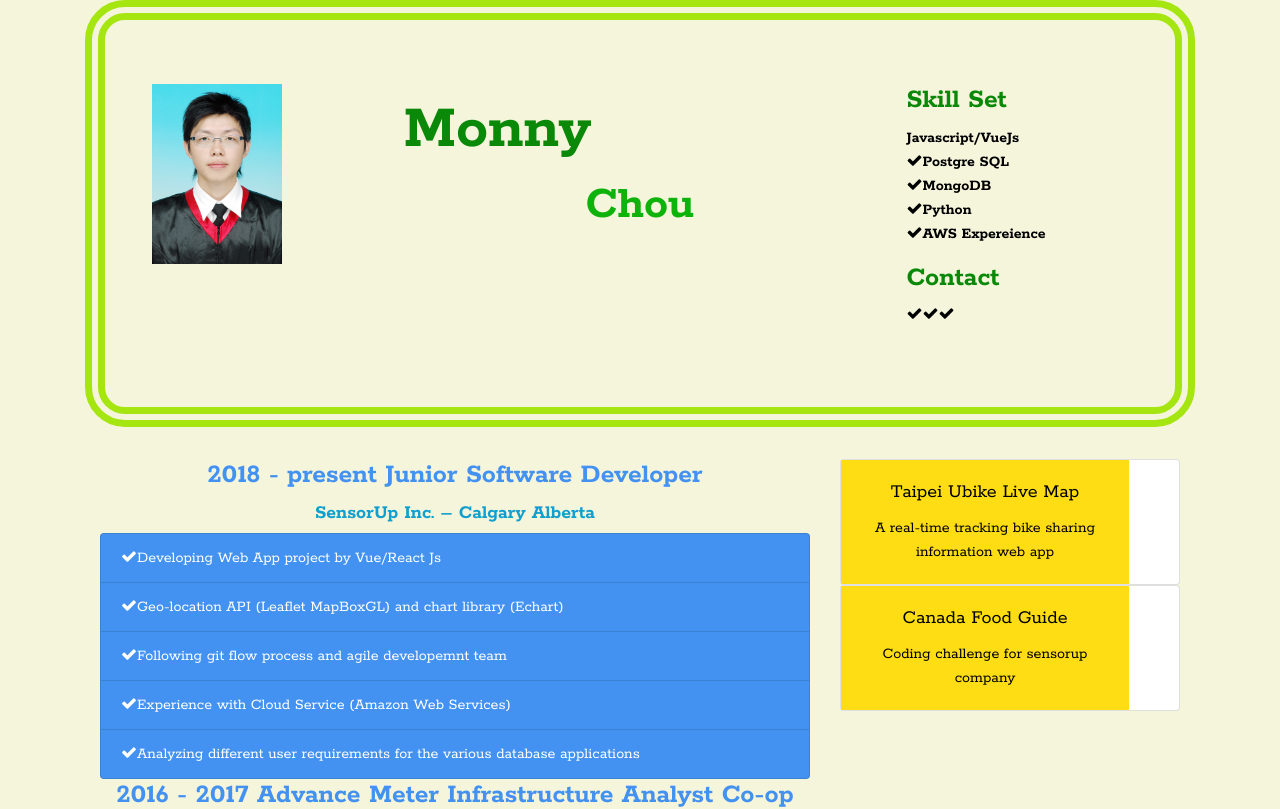
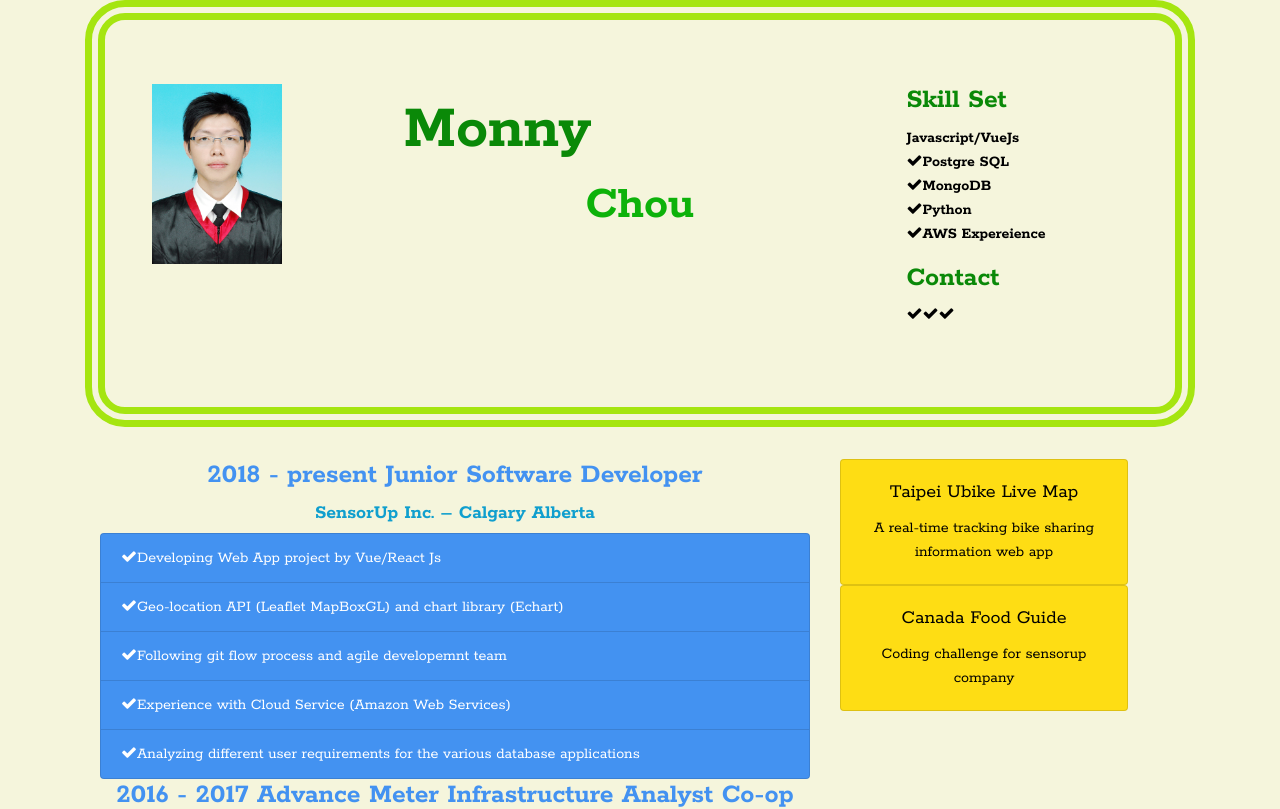
Before and after one commit to firemonny/web-resume, a Vue app: page / in a window 1280 px wide. Shown: the top 809 px of the page. Built offline with nearby package versions, Linux system fonts and the light colour scheme.

Commit message:
UI(resume): add the chart card style

```diff
--- a/src/components/projectCard.vue
+++ b/src/components/projectCard.vue
@@ -1,8 +1,8 @@
 <template>
-    <div class="card">
-        <div class="card-body" :style="listStyleObject">
+    <div class="card" :style="listStyleObject">
+        <div class="card-body" >
             <h5 class="card-title">{{projectDetail.title}}</h5>
-            <p class="card-text">{{projectDetail.description}}</p>
+            <p :style="paraStyle" class="card-text">{{projectDetail.description}}</p>
         </div>
     </div>
 </template>
@@ -14,6 +14,9 @@ export default {
       listStyleObject: {
         width: "18rem",
         "background-color": "#FEDD14"
+      },
+      paraStyle: {
+        color: "FFAD05"
       }
     };
   },
```
